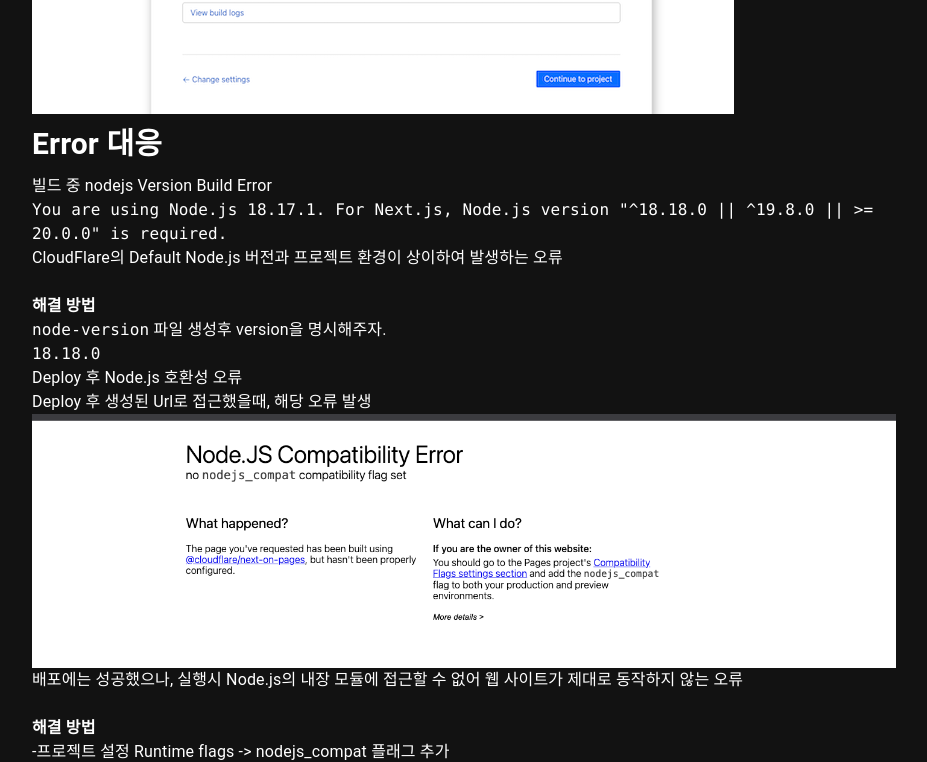
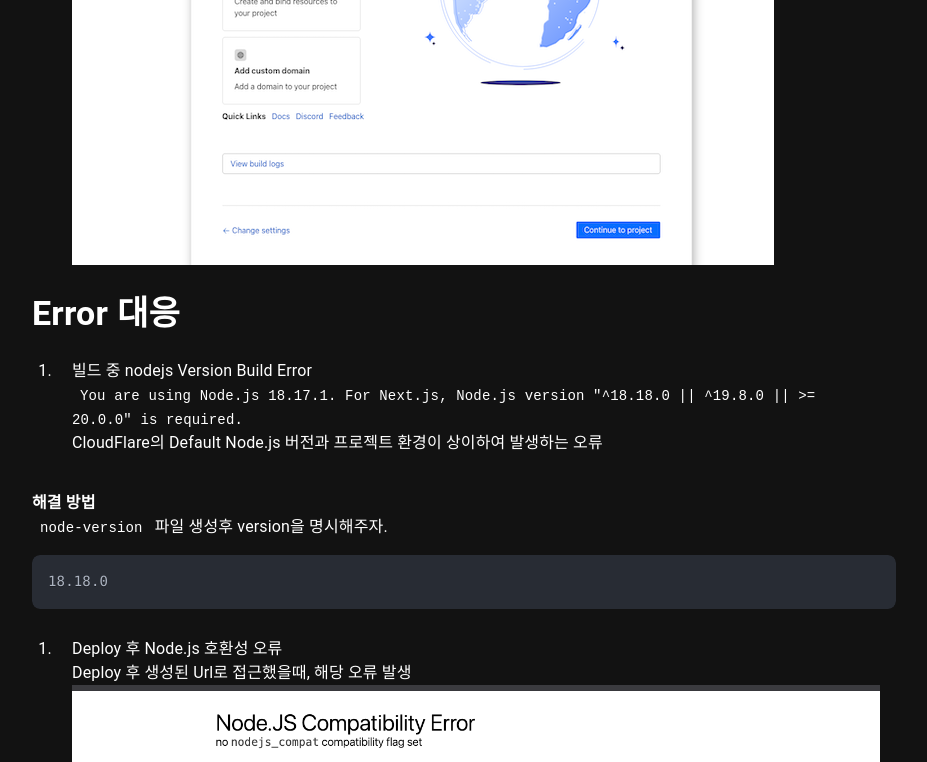
Before and after one commit to Kim-soung-won/Develope_Face, a Next.js app: page /blog/cloud-flare in a window 1280 px wide. Shown: the part 1600-2362 px from the top of the page, without its empty margins (176-1103 px from the left). Built offline with nearby package versions, Linux system fonts and the light colour scheme; what @mui/material-nextjs would draw is missing.

Commit message:
Feat: Markdown 커스텀 옵션 추가가

```diff
--- a/md-content/posts/cloud-flare.mdx
+++ b/md-content/posts/cloud-flare.mdx
@@ -42,3 +42,8 @@ Deploy 후 생성된 Url로 접근했을때, 해당 오류 발생
 <strong>해결 방법</strong>
 -프로젝트 설정 Runtime flags -> nodejs_compat 플래그 추가
 ![fix](/assets/post-img/cloud-flare/setting.png)
+
+
+<Callout>
+  이건 중요한 알림이에요!
+</Callout>
--- a/mdx-component.tsx
+++ b/mdx-component.tsx
@@ -1,24 +1,80 @@
 import type { MDXComponents } from 'mdx/types';
+import { Typography, Link as MuiLink, List, ListItem, Divider, Box } from '@mui/material';
+import { Callout, Code, Pre } from '@/shared/libs/mdx';
 
 /**
- * Next.js에서 MDX 컴포넌트를 사용하기 위한 기본 설정.
- * Nextjs의 컨벤션기반 설정에 의해 root경로에 해당 파일이 위치해야한다.
+ * MDX에서 사용될 MUI 기반 컴포넌트 정의
  */
 export function useMDXComponents(components: MDXComponents): MDXComponents {
   return {
-    // 기본 컴포넌트 오버라이드
     h1: ({ children }) => (
-      <h1 className="text-4xl font-bold my-4">{children}</h1>
+      <Typography variant="h3" component="h1" gutterBottom sx={{ fontWeight: 'bold' }}>
+        {children}
+      </Typography>
     ),
     h2: ({ children }) => (
-      <h2 className="text-3xl font-semibold my-3">{children}</h2>
+      <Typography variant="h4" component="h2" gutterBottom sx={{ fontWeight: 600 }}>
+        {children}
+      </Typography>
     ),
+    h3: ({ children }) => (
+      <Typography variant="h5" component="h3" gutterBottom sx={{ fontWeight: 500 }}>
+        {children}
+      </Typography>
+    ),
+
+    p: ({ children }) => (
+      <Typography variant="body1" paragraph>
+        {children}
+      </Typography>
+    ),
+
     a: ({ href, children }) => (
-      <a href={href} className="text-blue-600 hover:underline">
+      <MuiLink href={href} underline="hover" color="primary">
         {children}
-      </a>
+      </MuiLink>
     ),
-    // 기존 컴포넌트 유지
+
+    ul: ({ children }) => (
+      <List sx={{ listStyleType: 'disc', pl: 3 }}>
+        {children}
+      </List>
+    ),
+    ol: ({ children }) => (
+      <List sx={{ listStyleType: 'decimal', pl: 3 }}>
+        {children}
+      </List>
+    ),
+    li: ({ children }) => (
+      <ListItem sx={{ display: 'list-item', py: 0.5 }}>
+        {children}
+      </ListItem>
+    ),
+
+    code: Code,
+    pre: Pre,
+
+    blockquote: ({ children }) => (
+      <Box
+        component="blockquote"
+        sx={{
+          borderLeft: '4px solid',
+          borderColor: 'grey.400',
+          pl: 2,
+          my: 2,
+          fontStyle: 'italic',
+          color: 'text.secondary',
+        }}
+      >
+        {children}
+      </Box>
+    ),
+
+    hr: () => <Divider sx={{ my: 4 }} />,
+
+    Callout,
+
+    // 병합된 사용자 정의 컴포넌트 유지
     ...components,
   };
 }
--- a/next.config.ts
+++ b/next.config.ts
@@ -3,6 +3,11 @@ import type { NextConfig } from "next";
 
 const withMDX = nextMDX({
   extension: /\.mdx?$/,
+  options: {
+    // MDX 처리 옵션
+    remarkPlugins: [],
+    rehypePlugins: [require('rehype-highlight')],
+  },
 });
 
 /** @type {import('next').NextConfig} */
--- a/src/app/layout.tsx
+++ b/src/app/layout.tsx
@@ -1,6 +1,7 @@
 import { AppRouterCacheProvider } from '@mui/material-nextjs/v15-appRouter';
 import type { Metadata } from "next";
 import "./globals.css";
+import 'highlight.js/styles/github-dark.css';
 import { DefaultProviders } from "@/components/providers";
 import { TopMenuBar } from '@/layout/topbar';
 
--- a/src/components/ThemeToggleSwitch.tsx
+++ b/src/components/ThemeToggleSwitch.tsx
@@ -5,11 +5,22 @@ import IconButton from '@mui/material/IconButton';
 import { motion, AnimatePresence } from 'framer-motion';
 import { Color } from '@/shared/constants';
 import useThemeStore from "@/shared/store/useLayoutStore";
+import { useEffect } from 'react';
 
 
 export default function ThemeToggleSwitch() {
   const theme = useThemeStore((state) => state.theme)
   const toggleTheme = useThemeStore((state) => state.toggleTheme)
+
+  useEffect(() => {
+    const root = window.document.documentElement;
+    if (theme === "dark") {
+      root.classList.add("dark");
+    } else {
+      root.classList.remove("dark");
+    }
+  }, [theme]);
+
 
   return (
     <IconButton
--- /dev/null
+++ b/src/shared/libs/mdx/Callout.tsx
@@ -0,0 +1,44 @@
+// components/Callout.tsx
+"use client";
+
+import { Alert, AlertTitle } from '@mui/material';
+import InfoIcon from '@mui/icons-material/Info';
+import WarningIcon from '@mui/icons-material/Warning';
+import CheckCircleIcon from '@mui/icons-material/CheckCircle';
+import ErrorIcon from '@mui/icons-material/Error';
+import { ReactNode } from 'react';
+
+type CalloutType = 'info' | 'warning' | 'success' | 'error';
+
+interface CalloutProps {
+  type?: CalloutType;
+  title?: string;
+  children: ReactNode;
+}
+
+export function Callout({ type = 'info', title, children }: CalloutProps) {
+  const icons = {
+    info: <InfoIcon fontSize="inherit" />,
+    warning: <WarningIcon fontSize="inherit" />,
+    success: <CheckCircleIcon fontSize="inherit" />,
+    error: <ErrorIcon fontSize="inherit" />,
+  };
+
+  return (
+    <Alert
+      icon={icons[type]}
+      severity={type}
+      sx={{
+        borderRadius: 2,
+        mb: 2,
+        fontSize: '0.95rem',
+        '& .MuiAlert-message': {
+          width: '100%',
+        },
+      }}
+    >
+      {title && <AlertTitle>{title}</AlertTitle>}
+      {children}
+    </Alert>
+  );
+}
--- /dev/null
+++ b/src/shared/libs/mdx/Code.tsx
@@ -0,0 +1,56 @@
+"use client"
+import { Box, useTheme } from "@mui/material";
+import { Prism as SyntaxHighlighter } from 'react-syntax-highlighter'
+import { oneDark, oneLight } from 'react-syntax-highlighter/dist/esm/styles/prism'
+import React from "react";
+
+export function Code({ children }: { children: React.ReactNode }) {
+  return (
+    <Box
+      component="code"
+      sx={{
+        fontFamily: 'Monospace',
+        fontSize: '0.875rem',
+        px: 1,
+        py: 0.5,
+        borderRadius: 1,
+      }}
+    >
+      {children}
+    </Box>
+  )
+}
+
+
+export function Pre({ children }: { children: React.ReactNode }) {
+  const theme = useTheme()
+
+  // children은 <code className="language-xxx">...</code> 이런 형태임
+  // typescript 언어 감지용
+  const child = React.Children.only(children) as React.ReactElement<{ className?: string; children: string }>
+  const className = child.props.className || ''
+  const match = className.match(/language-(\w+)/)
+  const language = match ? match[1] : ''
+
+  console.log("theme : ", theme.palette.mode)
+
+  return (
+    <Box sx={{ my: 2, borderRadius: 2, overflowX: 'auto' }}>
+      <SyntaxHighlighter
+        language={language}
+        style={theme.palette.mode === 'dark' ? oneDark : oneLight}
+        customStyle={{
+          margin: 0,
+          backgroundColor: theme.palette.mode === 'dark' ? '#282c34' : '#fafafa',
+          fontFamily: 'Monospace',
+          fontSize: '0.875rem',
+          padding: '16px',
+          borderRadius: '8px',
+        }}
+        PreTag="div"
+      >
+        {child.props.children.trim()}
+      </SyntaxHighlighter>
+    </Box>
+  )
+}
--- /dev/null
+++ b/src/shared/libs/mdx/index.ts
@@ -0,0 +1,2 @@
+export { Callout } from './Callout';
+export { Code, Pre } from './Code';
```
Also changed, not shown: package.json (+7 -3 lines), 1 other file (tests, documents, lock files or other folders).
